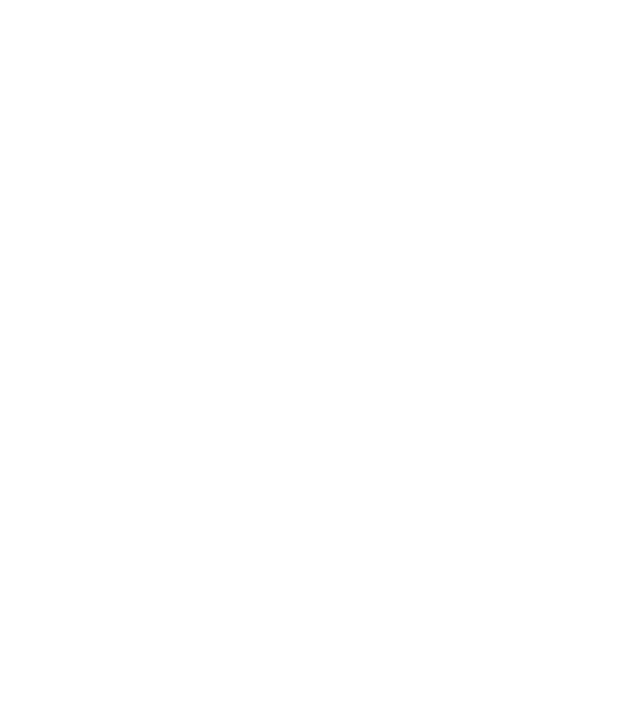
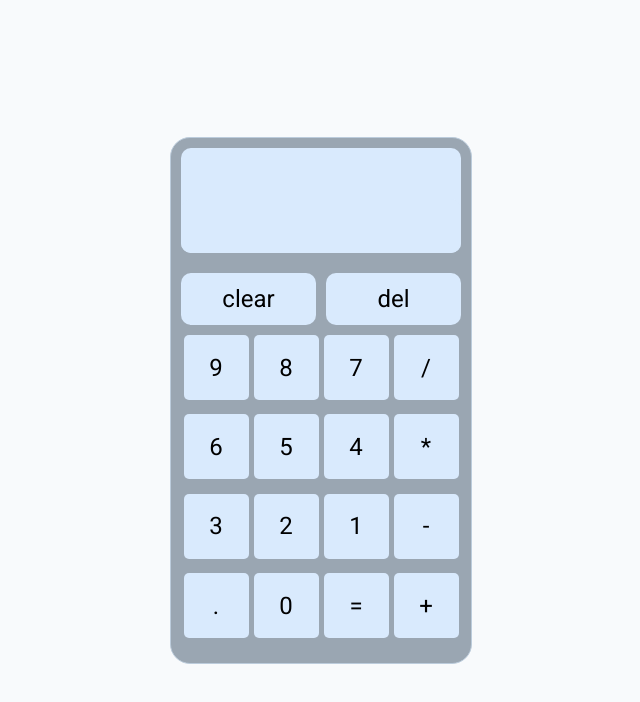
Before and after one commit to Javiergonb/Simple-JS-Calc, a plain HTML site: page calc.html in a window 1280 px wide. Shown: the whole page, without its empty margins (319-959 px from the left). Drawn offline with Linux system fonts and the light colour scheme.

Commit message:
feat: Add base UI for calculator

```diff
--- a/calc.html
+++ b/calc.html
@@ -4,8 +4,53 @@
     <meta charset="UTF-8">
     <meta name="viewport" content="width=device-width, initial-scale=1.0">
     <title>Calculator</title>
+    <link rel="stylesheet" href="style.css">
 </head>
 <body>
+    <div id="calc-container">
+        <div id="input-display-container">
+            <div id="input-display">
+                <div id="display">
+
+                </div>
+                <input type="text" id="number-input">
+            </div>
+
+        </div>
+
+        <div id="clear-del">
+            <button>clear</button>
+            <button>del</button>
+        </div>
+        <div id="nums-ops">
+
+                <button id="number-grid">9</button>
+                <button id="number-grid">8</button>
+                <button id="number-grid">7</button>
+                <button id="number-grid">/</button>
+                <button id="number-grid">6</button>
+                <button id="number-grid">5</button>
+                <button id="number-grid">4</button>
+                <button id="number-grid">*</button>
+                <button id="number-grid">3</button>
+                <button id="number-grid">2</button>
+                <button id="ops-grid">1</button>
+                <button id="ops-grid">-</button>
+                <button id="ops-grid">.</button>
+                <button id="ops-grid">0</button>
+                <button id="ops-grid">=</button>
+                <button id="ops-grid">+</button>
+
+
+
+
+        </div>
+
+
+
+
+
+    </div>
     <script src="logic.js"></script>
 </body>
 </html>
--- a/logic.js
+++ b/logic.js
@@ -1,4 +1,5 @@
 //ADD SUBSTRACT MULT AND DIVISION!
+//TODO: DECIMAL OPERAND SUPPORT
 
 let operate = function(leftOperand,righOperand,operator){
     switch(operator){
--- /dev/null
+++ b/style.css
@@ -0,0 +1,97 @@
+@import url('https://fonts.googleapis.com/css2?family=Roboto:ital,wght@0,100;0,300;0,400;0,500;0,700;0,900;1,100;1,300;1,400;1,500;1,700;1,900&display=swap');
+
+
+
+*{
+    border: 0px;
+    font-family: 'Roboto';
+    outline: none;
+    font-size: 24px;
+}
+
+
+html, body {
+    margin: 0px;
+    height: 100%;
+    display: flex;
+    justify-content: center;
+    align-items: center;
+}
+
+body {
+    background-color: #F8FAFC;
+}
+
+button{
+    background-color: #D9EAFD;
+}
+
+#calc-container{
+    width: 300px;
+    height: 525px;
+    background-color: #9AA6B2;
+    border-radius: 20px;
+    border: solid 1px #BCCCDC;
+    display: flex;
+    flex-direction: column;
+}
+
+#input-display-container{
+    height: 115px;
+    padding-left: 10px;
+    padding-right: 10px;
+    padding-top:10px;
+
+}
+
+#input-display{
+    height: 105px;
+
+    background-color:  #D9EAFD;
+    border-radius: 10px;
+    display: flex;
+    flex-direction: column;
+}
+
+#display,
+#number-input{
+    height: 50%;
+    text-align: right;
+    font-size: 32.5px;
+    display: flex;
+}
+
+#number-input{
+    background-color:  #D9EAFD;
+    border-radius: 10px;
+    color: black;
+}
+
+
+
+#clear-del{
+    display: flex;
+    gap: 10px;
+    padding: 10px;
+    height: 52.5px;
+}
+
+#clear-del button{
+    flex:1;
+    border-radius: 10px;
+}
+
+#nums-ops{
+    height: 312.5px;
+    display: flex;
+    flex-wrap: wrap;
+    justify-content: center;
+    gap: 5px;
+}
+
+#number-grid,
+#ops-grid{
+    width: 65px;
+    height: 65px;
+    border-radius: 5px;
+}
```
